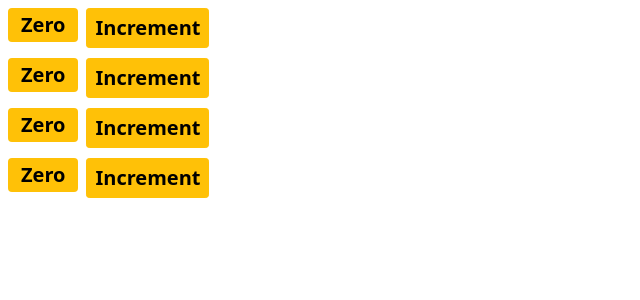
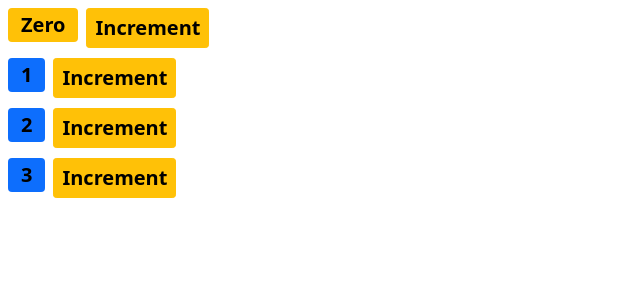
Before and after one commit to Khodidas-withLoveKD/React-Learnings, a React (Create React App) app: page /counters in a window 1280 px wide. Shown: the top 300 px of the page, without its empty margins (0-640 px from the left). Built offline with nearby package versions, Linux system fonts and the light colour scheme.

Commit message:
Passing Data to components

```diff
--- a/src/App.js
+++ b/src/App.js
@@ -2,7 +2,7 @@
 import { Route, BrowserRouter as Router, Routes } from 'react-router-dom'
 
 import Counter from './Components/counter'
-import Counters from './Components/Counters'
+import Counters from './Components/counters'
 import Home from './Components/Home'
 
 import './App.css'
--- a/src/Components/Counters.jsx
+++ b/src/Components/Counters.jsx
@@ -6,16 +6,16 @@
 	state = {
 		counters: [
 			{ id: 1, value: 0 },
-			{ id: 2, value: 0 },
-			{ id: 3, value: 0 },
-			{ id: 4, value: 0 },
+			{ id: 2, value: 1 },
+			{ id: 3, value: 2 },
+			{ id: 4, value: 3 },
 		],
 	}
 	render() {
 		return (
 			<React.Fragment>
 				{this.state.counters.map((counter) => (
-					<Counter key={counter.id} />
+					<Counter key={counter.id} value={counter.value} />
 				))}
 			</React.Fragment>
 		)
--- a/src/Components/counter.jsx
+++ b/src/Components/counter.jsx
@@ -2,7 +2,7 @@
 
 class Counter extends React.Component {
 	state = {
-		count: 0,
+		value: this.props.value,
 		tags: ['tag1', 'tag2', 'tag3'],
 	}
 
@@ -34,8 +34,7 @@
 	}
 
 	handleIncrement = (product) => {
-		console.log('product:', product)
-		this.setState({ count: this.state.count + 1 })
+		this.setState({ value: this.state.value + 1 })
 	}
 
 	renderTags() {
@@ -53,12 +52,12 @@
 
 	getBadgeClasses() {
 		let classes = 'badge m-2 bg-'
-		classes += this.state.count === 0 ? 'warning' : 'primary'
+		classes += this.state.value === 0 ? 'warning' : 'primary'
 		return classes
 	}
 
 	formatCount() {
-		const { count } = this.state
+		const { value: count } = this.state
 		return count === 0 ? 'Zero' : count
 	}
 }
```
